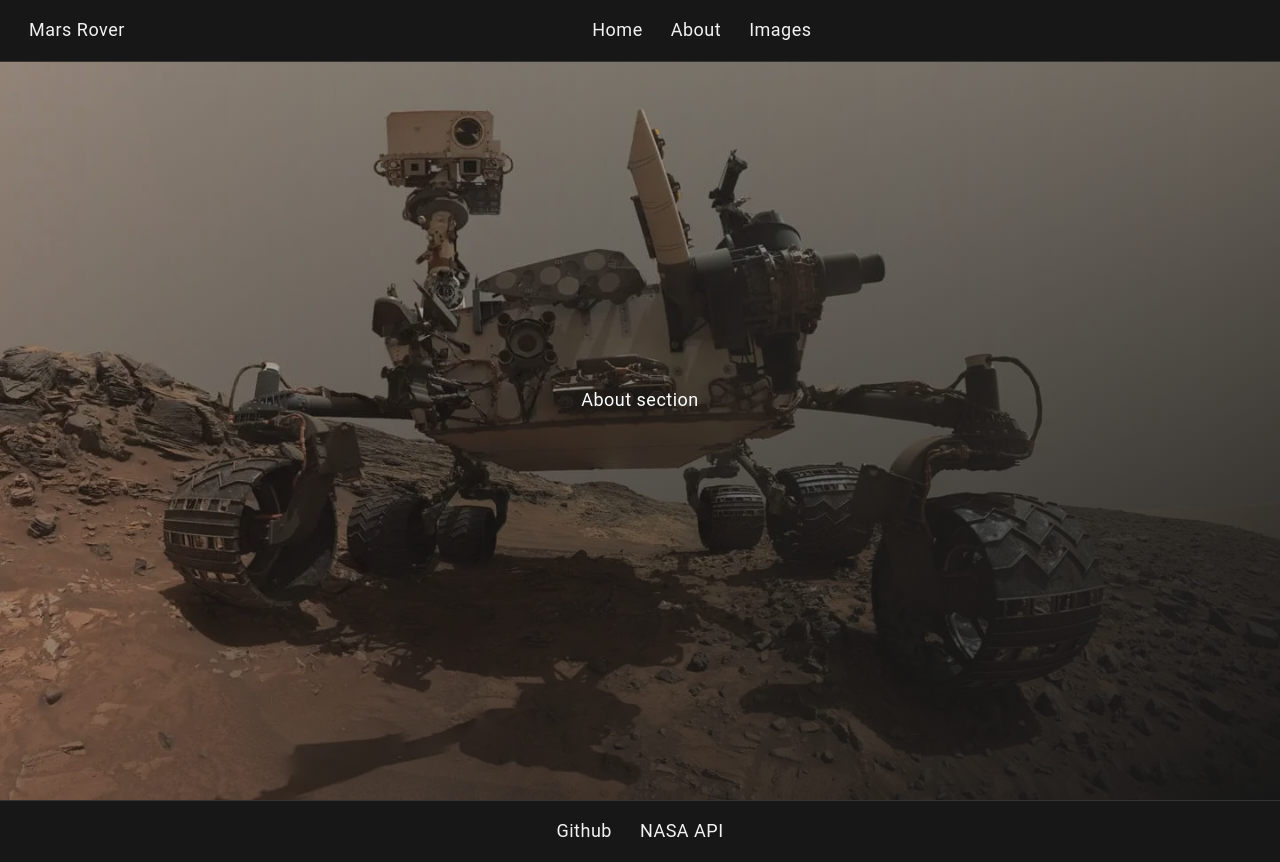
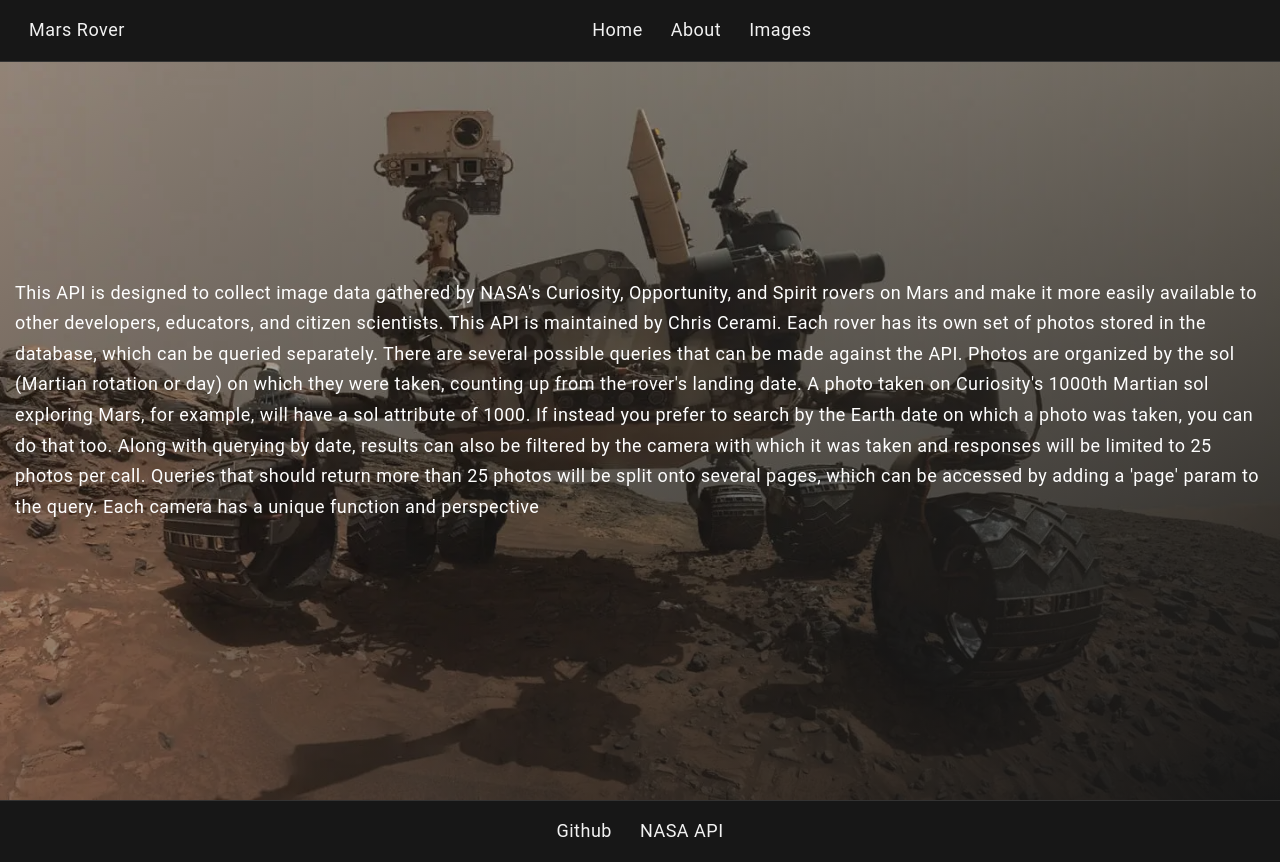
Before and after one commit to lucianmurmurache/rover-photos, a Next.js app: page /about in a window 1280 px wide. Built offline with nearby package versions, Linux system fonts and the light colour scheme.

Commit message:
WIP - images render but no pagination yet

```diff
--- a/pages/_app.js
+++ b/pages/_app.js
@@ -1,10 +1,18 @@
 import '../styles/globals.scss';
 import Layout from '../components/Layout';
+import Head from 'next/head';
 
 export default function MyApp({ Component, pageProps }) {
   return (
-    <Layout>
-      <Component {...pageProps} />
-    </Layout>
+    <>
+      <Head>
+        <title>{Component.title}</title>
+        <meta name='description' content={Component.description} />
+        <link rel='icon' href='/favicon.ico' />
+      </Head>
+      <Layout>
+        <Component {...pageProps} />
+      </Layout>
+    </>
   );
 }
--- a/pages/about/index.js
+++ b/pages/about/index.js
@@ -1,9 +1,27 @@
 import styles from '../../styles/About.module.scss';
 
+About.title = 'About';
 function About() {
   return (
     <section className={styles.about}>
-      <p>About section</p>
+      <p>
+        This API is designed to collect image data gathered by NASA&apos;s
+        Curiosity, Opportunity, and Spirit rovers on Mars and make it more
+        easily available to other developers, educators, and citizen scientists.
+        This API is maintained by Chris Cerami. Each rover has its own set of
+        photos stored in the database, which can be queried separately. There
+        are several possible queries that can be made against the API. Photos
+        are organized by the sol (Martian rotation or day) on which they were
+        taken, counting up from the rover&apos;s landing date. A photo taken on
+        Curiosity&apos;s 1000th Martian sol exploring Mars, for example, will
+        have a sol attribute of 1000. If instead you prefer to search by the
+        Earth date on which a photo was taken, you can do that too. Along with
+        querying by date, results can also be filtered by the camera with which
+        it was taken and responses will be limited to 25 photos per call.
+        Queries that should return more than 25 photos will be split onto
+        several pages, which can be accessed by adding a &apos;page&apos; param
+        to the query. Each camera has a unique function and perspective
+      </p>
     </section>
   );
 }
```
Also changed, not shown: pages/images/index.js (+23 -3 lines), pages/index.js (+1 -7 lines).
